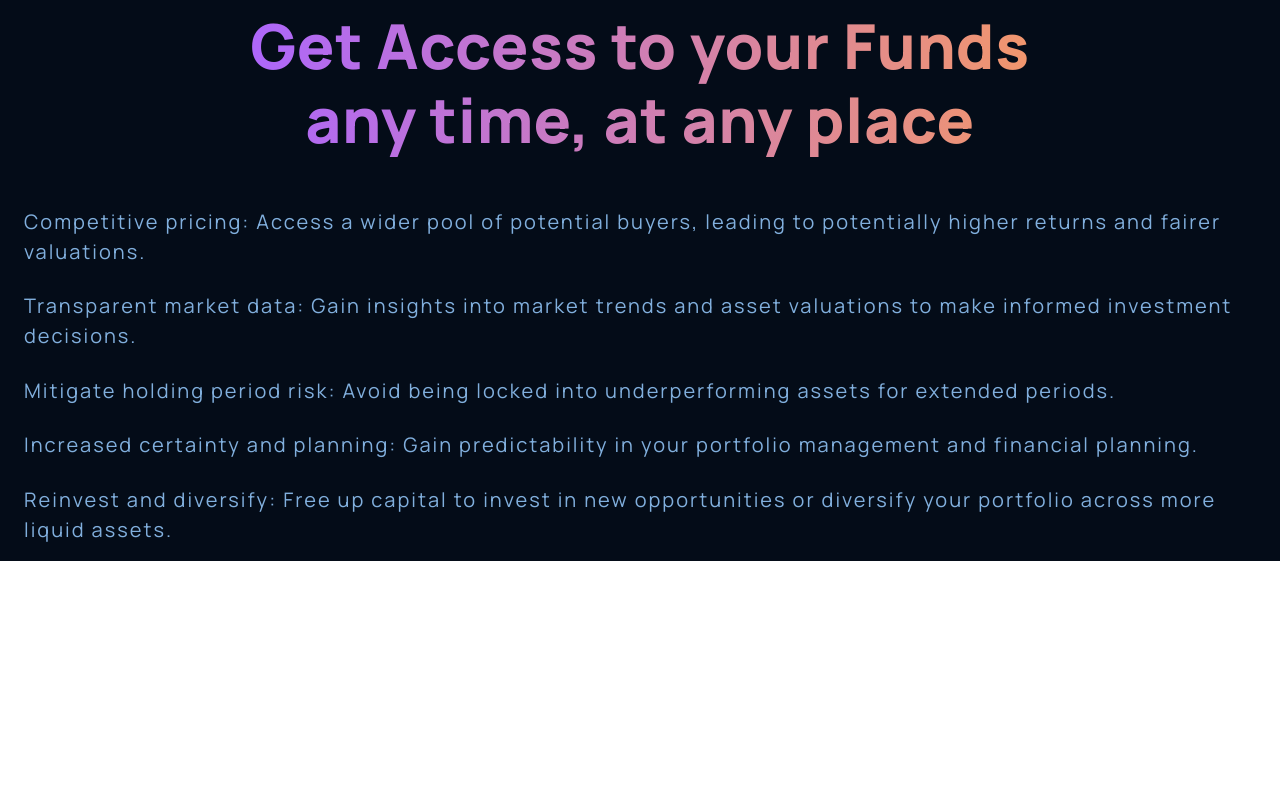
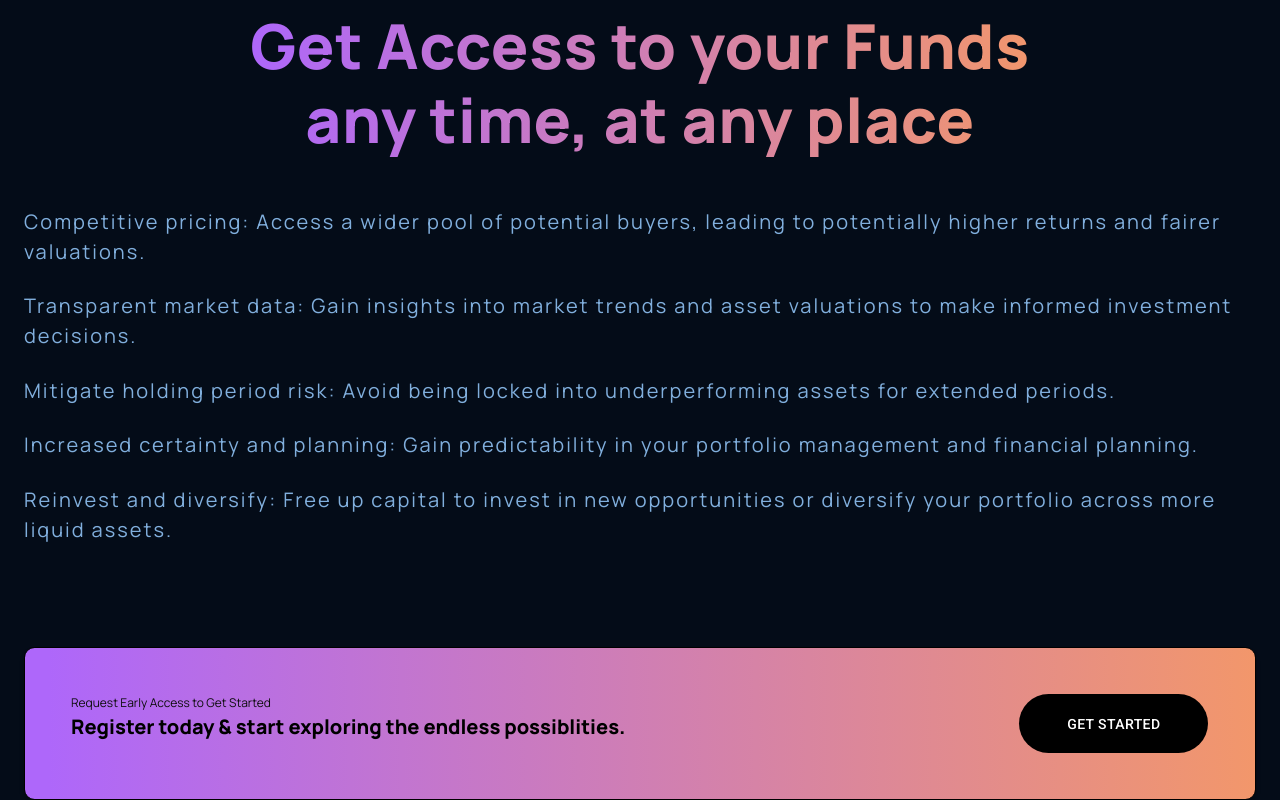
Before and after one commit to Kefa698/WebApp, a Next.js app: page / in a window 1280 px wide. Shown: the part 660-1460 px from the top of the page. Before the commit the page ends 1221 px from the top, so only its background shows below. Built offline with nearby package versions, Linux system fonts and the light colour scheme.

Commit message:
call to action

```diff
--- a/src/components/Buttons.ts
+++ b/src/components/Buttons.ts
@@ -13,3 +13,14 @@ export const GetStartedButton = styled(Button)({
   paddingLeft: "4%",
   textTransform: "capitalize",
 });
+
+export const BlackButton = styled(Button)({
+  width: "189px",
+  color: "#fff",
+  height: "59px",
+  borderRadius: "40px",
+  background: "#000",
+  "&:hover": {
+    background: "#000",
+  },
+});
--- a/src/pages/index.tsx
+++ b/src/pages/index.tsx
@@ -3,7 +3,7 @@ import Image from "next/image";
 import { Box, Container, Grid, Toolbar } from "@mui/material";
 import { GeneralTypo, Heading } from "@/components/Typographies";
 import { CustomTextField } from "@/components/TextFields";
-import { GetStartedButton } from "@/components/Buttons";
+import { BlackButton, GetStartedButton } from "@/components/Buttons";
 import Avatar from "@mui/material/Avatar";
 import AvatarGroup from "@mui/material/AvatarGroup";
 
@@ -136,6 +136,44 @@ export default function Home() {
           </Grid>
           <Grid item xs={12}></Grid>
         </Grid>
+        <Grid
+          container
+          sx={{
+            mt: "7%",
+            borderRadius: "10.724px",
+            border: "1px solid #000",
+            background:
+              "linear-gradient(90deg, #AE67FA 1.84%, #F49867 102.67%)",
+            boxShadow: "0px 4px 4px 0px rgba(0, 0, 0, 0.25)",
+            padding: "46px",
+          }}
+        >
+          <Grid item xs={12} md={10}>
+            <Box sx={{}}>
+              <Box>
+                <GeneralTypo
+                  sx={{
+                    color: "#0E0E0E",
+                    letterSpacing: "0px",
+                    fontSize: "12px",
+                  }}
+                >
+                  Request Early Access to Get Started
+                </GeneralTypo>
+                <GeneralTypo
+                  sx={{ letterSpacing: "0px", color: "#000", fontWeight: 800 }}
+                >
+                  Register today & start exploring the endless possiblities.
+                </GeneralTypo>
+              </Box>
+            </Box>
+          </Grid>
+          <Grid item xs={12} md={2}>
+            <Box>
+              <BlackButton>Get Started</BlackButton>
+            </Box>
+          </Grid>
+        </Grid>
       </Container>
     </Box>
   );
```
